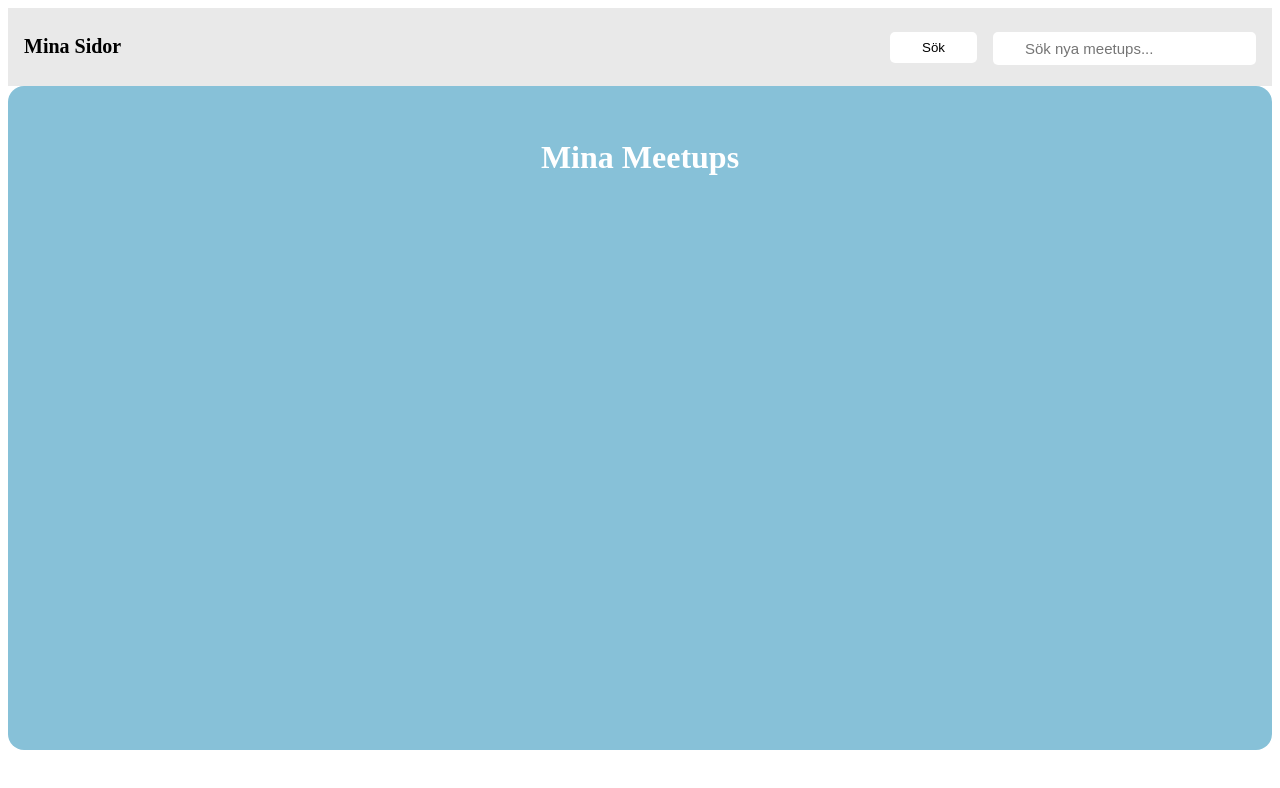
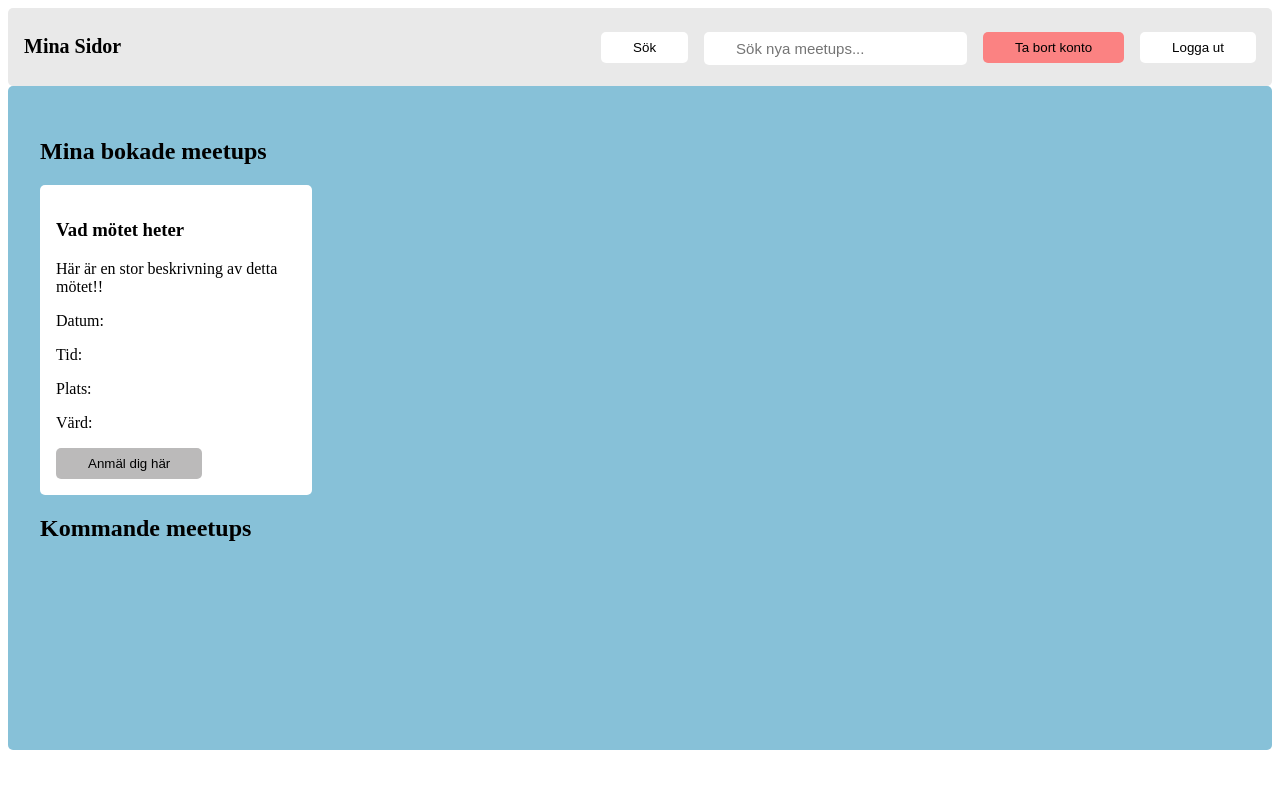
Before and after one commit to GitMicaFri/meetup-fullstack-app, a React (Vite) app in the folder Frontend/: page /portal in a window 1280 px wide. Shown: the top 788 px of the page. Built offline with nearby package versions, Linux system fonts and the light colour scheme.

Commit message:
fixed design for meetups and portal

```diff
--- a/Frontend/src/App.jsx
+++ b/Frontend/src/App.jsx
@@ -2,18 +2,17 @@ import "./App.css"
 import { BrowserRouter, Route, Routes } from 'react-router-dom';
 import Form from './components/Form/Form';
 import RegisterForm from "./components/RegisterForm/RegisterForm";
-import Meetup from "./Pages/Meetup/Meetup"
 import Landing from "./Pages/Landing/Landing"
+import Portal from "./Pages/Portal/portal";
 
 function App() {
-
   return (
     <BrowserRouter>
       <Routes>
         <Route path="/" element={<Landing />}/>
         <Route path="/form" element={<Form />}/>
         <Route path="/register" element={<RegisterForm/>}/>
-        <Route path="/portal" element={<Meetup />}/>
+        <Route path="/portal" element={<Portal />}/>
       </Routes>
     </BrowserRouter>
   )
--- a/Frontend/src/Pages/Meetup/Meetup.css
+++ b/Frontend/src/Pages/Portal/portal.css
@@ -1,6 +1,7 @@
 .topnav{
     overflow: hidden;
     background-color: #e9e9e9;
+    border-radius: 5px;
 }
 .topnav h1 {
     float: left;
@@ -22,7 +23,7 @@
     color: white;
 }
 
-.topnav button{
+.btn {
     float: right;
     margin-top: 1.5rem;
     margin-right: 1rem;
@@ -50,12 +51,18 @@ button:hover {
 
 .Meetcontainer{
     background-color: rgb(135, 193, 216);
-    border-radius: 1rem;
-    padding: 2rem 0;
+    border-radius: 5px;
+    padding: 2rem;
     height: 600px;
 }
 
-
-.name{
-    text-align: center;
+.delete-btn {
+    float: right;
+    margin-top: 1.5rem;
+    margin-right: 1rem;
+    padding: .5rem 2rem;
+    background-color: rgb(251, 130, 130);
+    border: none;
+    border-radius: 5px;
+    cursor: pointer;
 }
--- a/Frontend/src/Pages/Meetup/Meetup.jsx
+++ b/Frontend/src/Pages/Portal/portal.jsx
@@ -1,13 +1,16 @@
 //import { useNavigate } from "react-router-dom"
-import "./Meetup.css"
+import MeetUp from "../../components/MeetUp/Meetup";
+import '../Portal/portal.css';
 
-const Meetup = () => {
-    //const navigate = useNavigate()
+const Portal = () => {
 
         return(
             <main>
                 <div className="topnav">
                     <h1 className="title">Mina Sidor</h1>
+                    <button className="btn">Logga ut</button>
+                    <button className="delete-btn">Ta bort konto</button>
+
                     <input
                     type="text"
                     placeholder="Sök nya meetups..."
@@ -16,10 +19,16 @@ const Meetup = () => {
                 </div>
 
                 <div className="Meetcontainer">
-                    <h1 className="subtitle">Mina Meetups</h1>
+                    <h2>Mina bokade meetups</h2>
+
+                    <MeetUp />
+
+                    <div>
+                        <h2>Kommande meetups</h2>
+                    </div>
                 </div>
             </main>
         )
 }
 
-export default Meetup;
+export default Portal;
--- a/Frontend/src/components/Form/Form.jsx
+++ b/Frontend/src/components/Form/Form.jsx
@@ -6,6 +6,9 @@ const Form = () => {
 
   function handleClick() {
     navigate("/register")
+  }
+  function login() {
+    navigate("/portal")
   }
 
   return (
@@ -25,7 +28,7 @@ const Form = () => {
             Inget konto? Registrera dig här!
           </p>
 
-          <button className="button">Logga in</button>
+          <button className="button" onClick={login}>Logga in</button>
         </div>
       </section>
   )
--- /dev/null
+++ b/Frontend/src/components/MeetUp/MeetUp.css
@@ -0,0 +1,14 @@
+
+.meet-box {
+    background-color: #fff;
+    border-radius: 5px;
+    width: 15rem;
+    padding: 1rem;
+}
+.button-register {
+    padding: .5rem 2rem;
+    background-color: #bbbaba;
+    border: none;
+    border-radius: 5px;
+    cursor: pointer;
+}
--- /dev/null
+++ b/Frontend/src/components/MeetUp/Meetup.jsx
@@ -0,0 +1,30 @@
+import { useNavigate } from 'react-router-dom';
+import '../MeetUp/MeetUp.css';
+
+const MeetUp = () => {
+    const navigate = useNavigate();
+
+    function handleClick() {
+        navigate("/register")
+    }
+
+    let maxGuest;
+
+    return(
+        <main>
+            <section className="meet-box">
+                <h3>Vad mötet heter</h3>
+                <p>Här är en stor beskrivning av detta mötet!!</p>
+                <p>Datum:</p>
+                <p>Tid:</p>
+                <p>Plats:</p>
+                <p>Värd:</p>
+
+                {/* If statement på knappen ifall användaren är anmäld eller ej. */}
+                <button className='button-register' onClick={handleClick}>{maxGuest ? 'Fullbokat' : 'Anmäl dig här'}</button>
+            </section>
+        </main>
+    )
+}
+
+export default MeetUp;
--- a/Frontend/src/components/RegisterForm/RegisterForm.jsx
+++ b/Frontend/src/components/RegisterForm/RegisterForm.jsx
@@ -1,4 +1,13 @@
+import { useNavigate } from "react-router-dom";
+
+
 const RegisterForm = () => {
+  const navigate = useNavigate();
+
+  function handleClick() {
+    navigate("/portal")
+  }
+
   return (
     <div className="container">
       <div>
@@ -12,17 +21,19 @@ const RegisterForm = () => {
           <input type="text" placeholder="Förnamn" className="input" />
           <input type="text" placeholder="Efternamn" className="input email" />
           <input type="text" placeholder="Email" className="input email" />
+          {/* if statement ifall användaren ska anmäla sig till möte eller registrera ett konto
+          isåfall ska lösenord inputen ej synas. */}
           <input
             type="password"
             placeholder="Lösenord"
             className="input password"
           />
 
-          <button className="button">Registrera</button>
+          <button className="button" onClick={handleClick}>Registrera</button>
         </div>
       </section>
     </div>
   )
 }
 
-export default RegisterForm
+export default RegisterForm;
```
